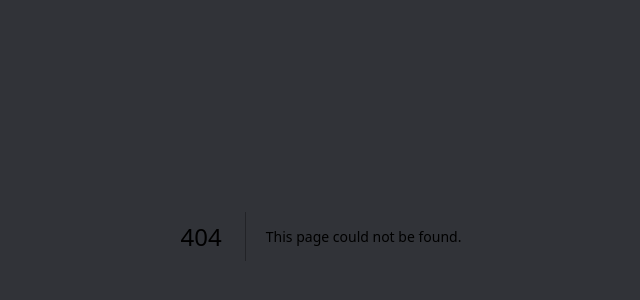
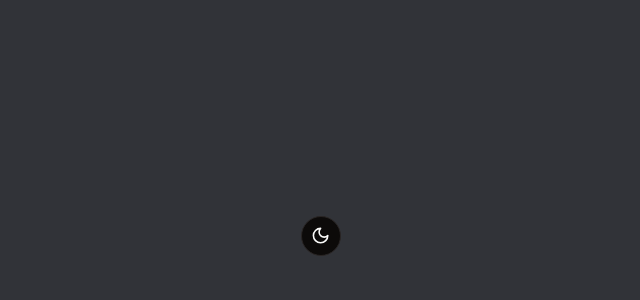
Before and after one commit to Josieljcc/myChat, a Next.js app: page / in a window 1280 px wide. Before the commit this address had no page. Shown: the part 164-464 px from the top of the page, without its empty margins (319-959 px from the left). Built offline with nearby package versions, Linux system fonts and the light colour scheme.

Commit message:
feat: organize main page to (main) folder

```diff
--- /dev/null
+++ b/app/(main)/page.tsx
@@ -0,0 +1,13 @@
+import { ModeToggle } from "@/components/mode-toggle";
+import { Button } from "@/components/ui/button";
+import { UserButton } from "@clerk/nextjs";
+import Image from "next/image";
+
+export default function Home() {
+  return (
+    <div className="w-screen h-full flex items-center justify-center">
+      <UserButton afterSignOutUrl="/" />
+      <ModeToggle />
+    </div>
+  );
+}
```
